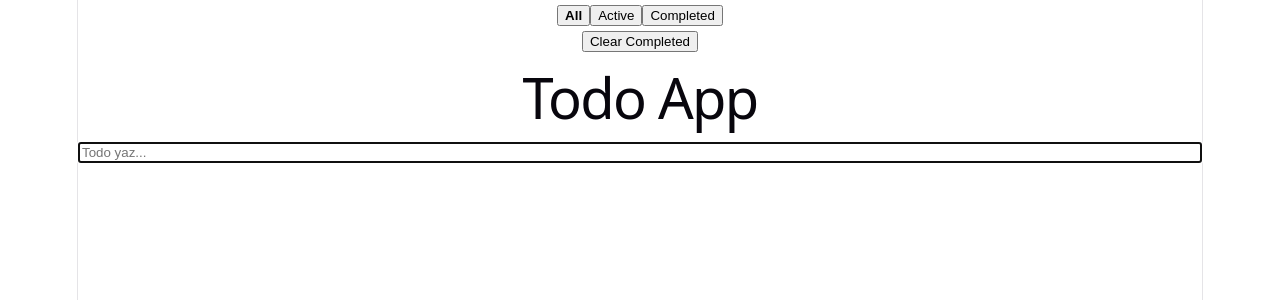
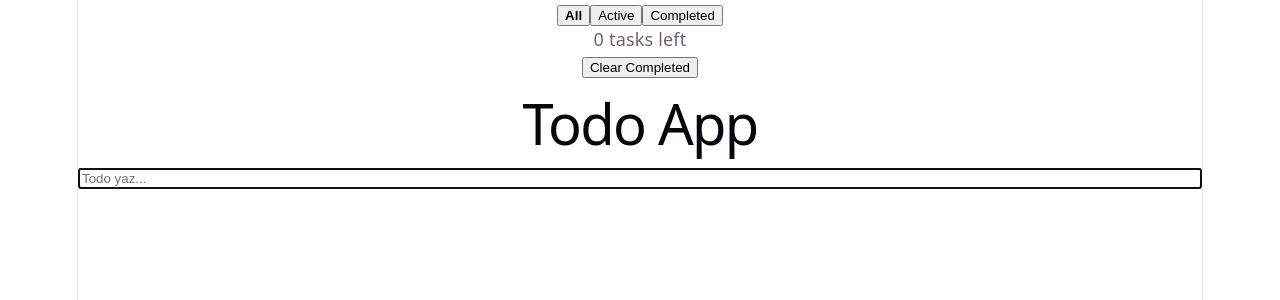
Before and after one commit to enesaygur/todo-react, a React (Vite) app in the folder todo-app/: page / in a window 1280 px wide. Shown: the top 300 px of the page. Built offline with nearby package versions, Linux system fonts and the light colour scheme.

Commit message:
add remaining todos counter

```diff
--- a/todo-app/src/App.tsx
+++ b/todo-app/src/App.tsx
@@ -19,6 +19,7 @@ function App() {
     addTodo(title);
     setTitle("");
   };
+  const remainingTodos = todos.filter((todo) => !todo.completed).length;
   return (
     <>
       <div>
@@ -46,6 +47,7 @@ function App() {
         >
           Completed
         </button>
+        <p>{remainingTodos} tasks left</p>
       </div>
       <div>
         <button onClick={clearCompleted}>Clear Completed</button>
```
